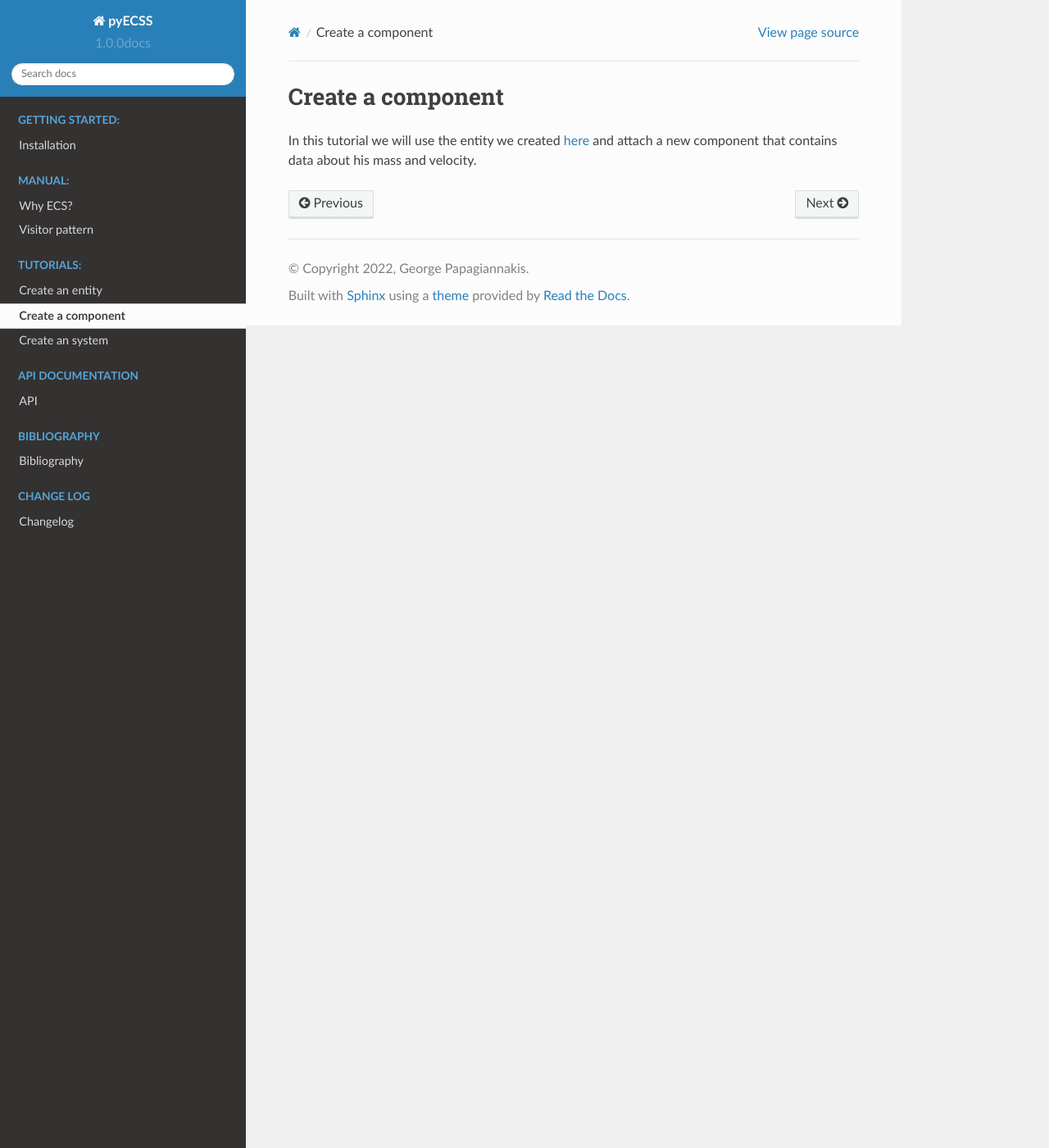
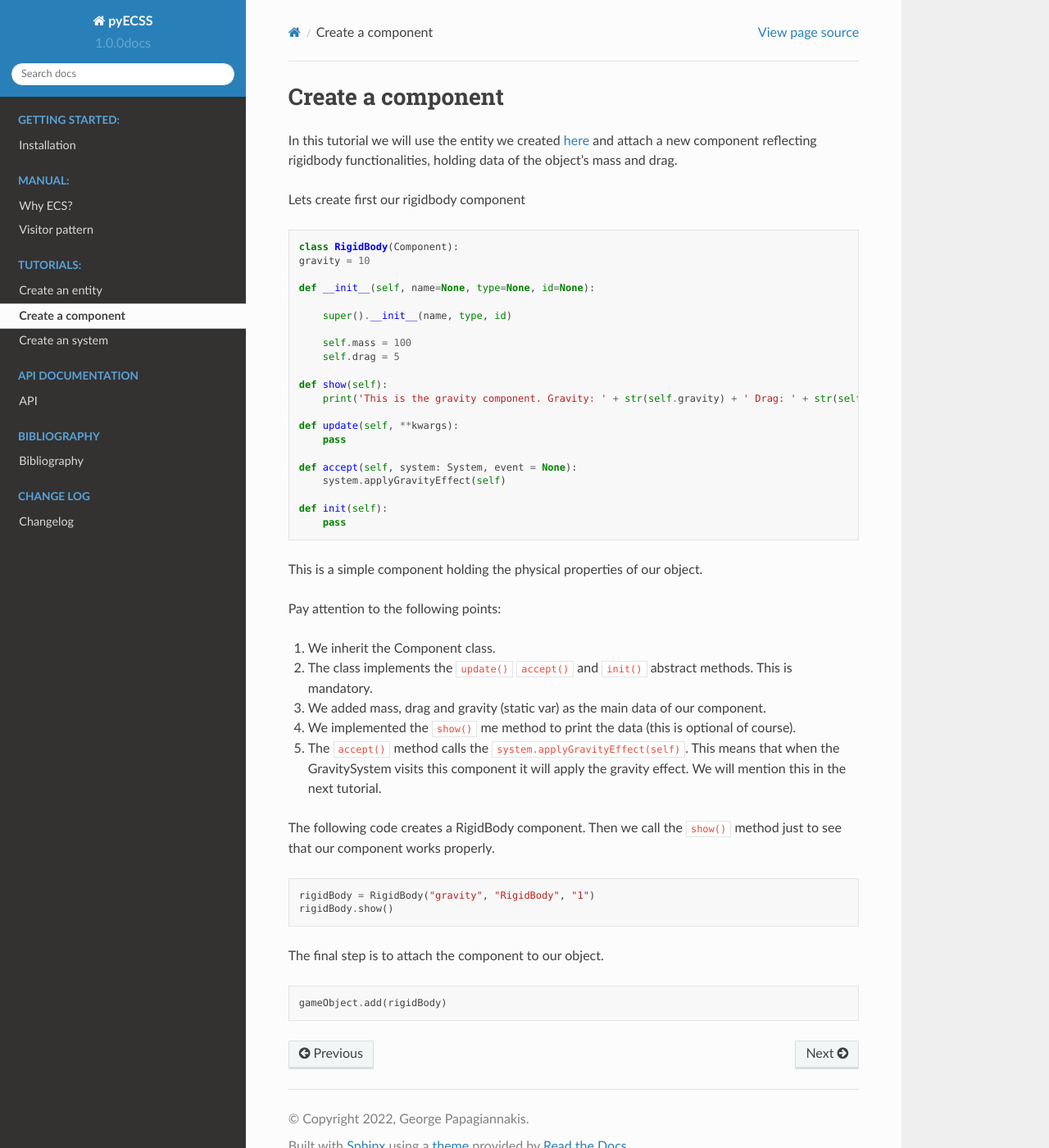
Before and after one commit to papagiannakis/pyECSS, a Sphinx documentation site: the page built from docs/source/tutorials/tutorial_component.rst, in a window 1280 px wide and 1400 px high. Shown: the whole window at 82% size. Built offline with Sphinx 7.4.7 and the Read the Docs theme 2.0.0, drawn with Linux system fonts in a browser that asks for light colours.

Commit message:
Component and System tutorials

```diff
--- a/docs/source/tutorials/tutorial_component.rst
+++ b/docs/source/tutorials/tutorial_component.rst
@@ -1,5 +1,56 @@
 Create a component
 ==================
 
-In this tutorial we will use the entity we created :ref:`here <TutorialEntity>` and attach a new component that contains data about
-his mass and velocity.
+In this tutorial we will use the entity we created :ref:`here <TutorialEntity>` and attach a new component reflecting rigidbody functionalities, holding
+data of the object's mass and drag.
+
+Lets create first our rigidbody component
+
+.. code-block:: python
+
+    class RigidBody(Component):
+    gravity = 10
+
+    def __init__(self, name=None, type=None, id=None):
+
+        super().__init__(name, type, id)
+
+        self.mass = 100
+        self.drag = 5
+
+    def show(self):
+        print('This is the gravity component. Gravity: ' + str(self.gravity) + ' Drag: ' + str(self.drag) + ' Mass: ' + str(self.mass))
+
+    def update(self, **kwargs):
+        pass
+
+    def accept(self, system: System, event = None):
+        system.applyGravityEffect(self)
+
+    def init(self):
+        pass
+
+This is a simple component holding the physical properties of our object.
+
+Pay attention to the following points:
+
+#. We inherit the Component class.
+#. The class implements the :code:`update()` :code:`accept()` and :code:`init()` abstract methods. This is mandatory.
+#. We added mass, drag and gravity (static var) as the main data of our component.
+#. We implemented the :code:`show()` me method to print the data (this is optional of course).
+#. The :code:`accept()` method calls the :code:`system.applyGravityEffect(self)`. This means that when the GravitySystem visits this component it will apply the gravity effect. We will mention this in the next tutorial.
+
+
+The following code creates a RigidBody component. Then we call the :code:`show()` method just to see that our component works properly.
+
+.. code-block:: python
+
+    rigidBody = RigidBody("gravity", "RigidBody", "1")
+    rigidBody.show()
+
+
+The final step is to attach the component to our object.
+
+.. code-block:: python
+
+    gameObject.add(rigidBody)
```
Also changed, not shown: docs/source/tutorials/tutorial_entity.rst (+7 -1 lines), docs/source/tutorials/tutorial_system.rst (+55 -1 lines).
